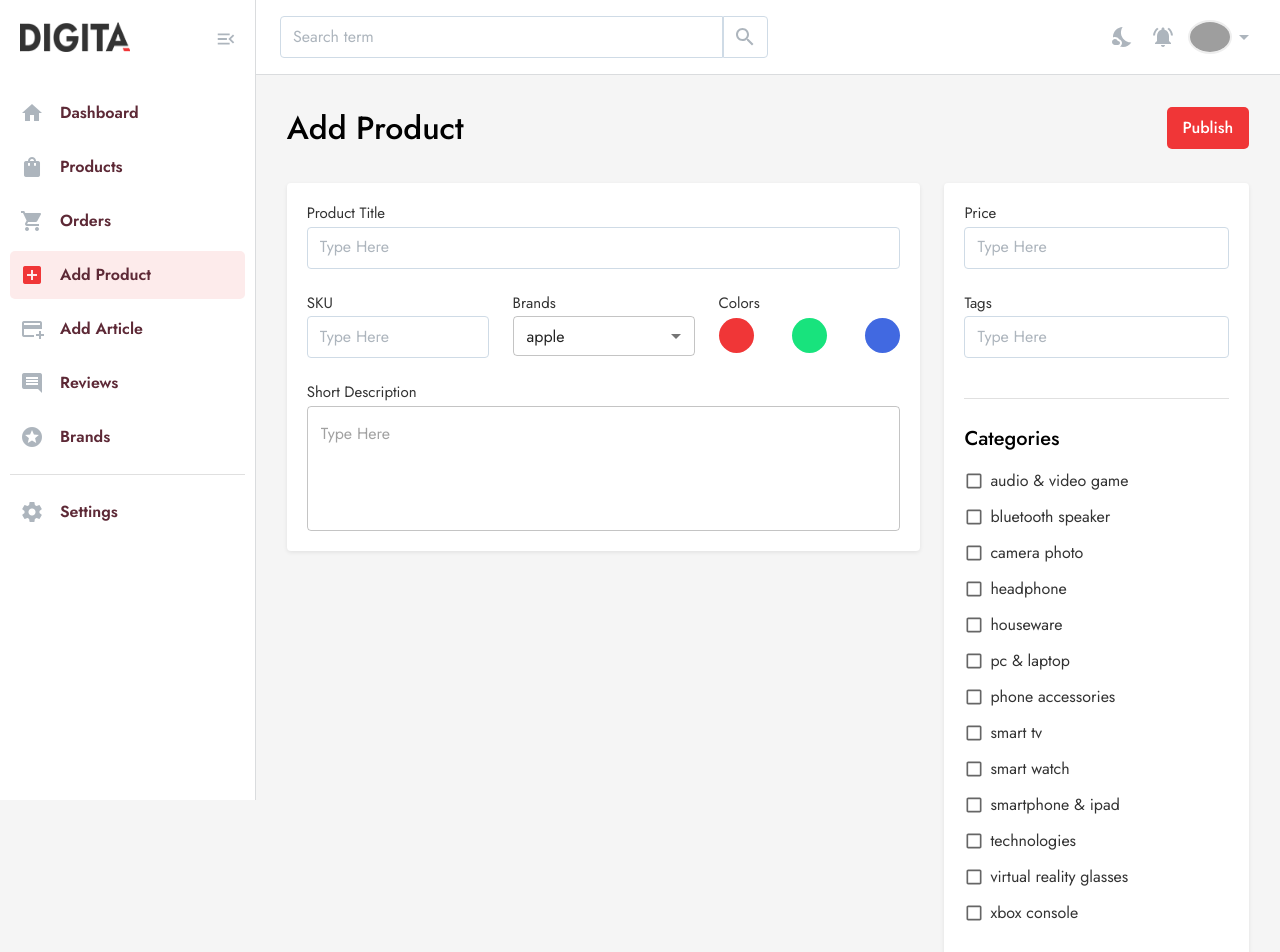
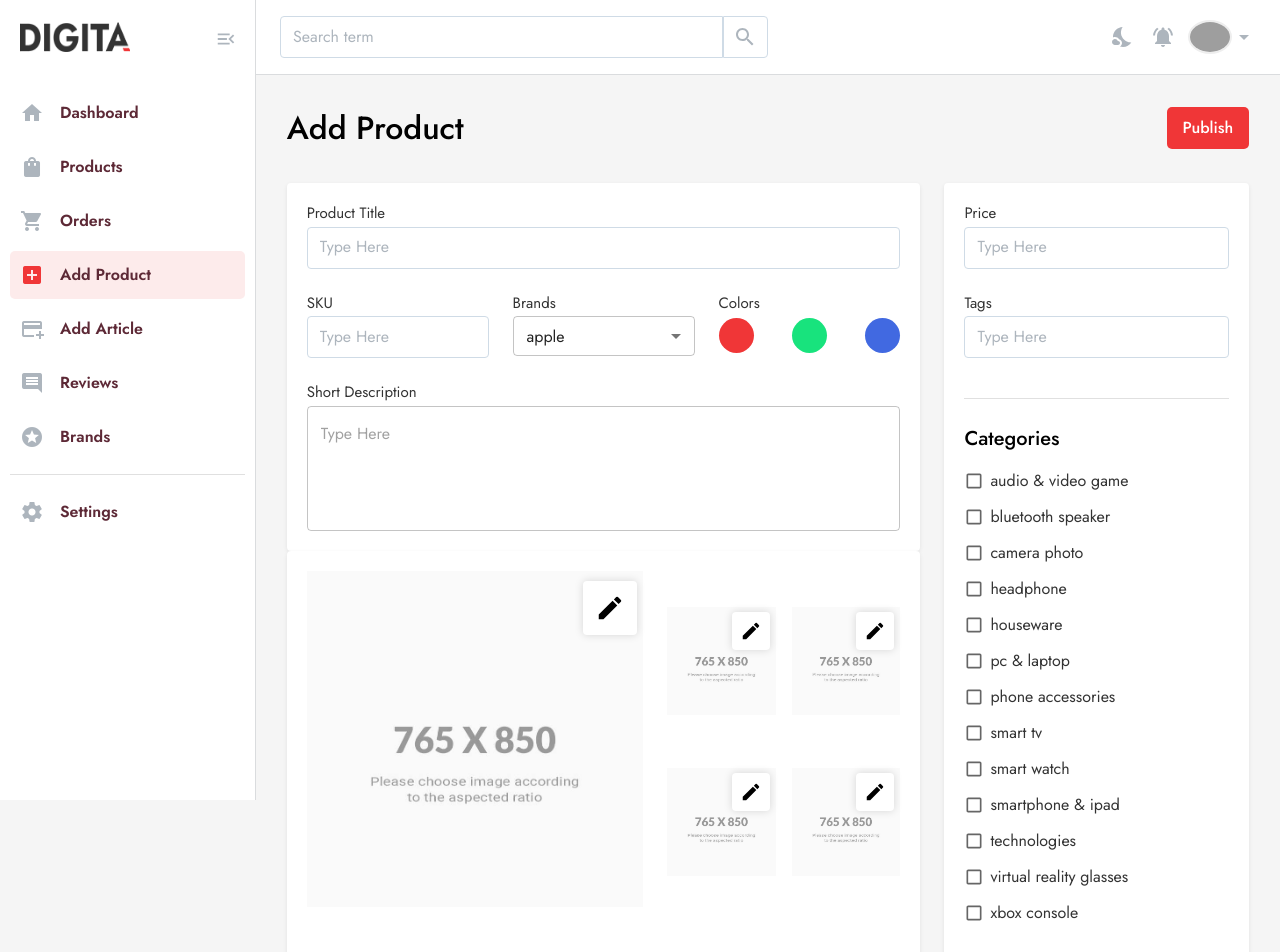
Before and after one commit to digita-webshop/digita-webshop-frontend, a React (Create React App) app: page /panel/add-product in a window 1280 px wide. Shown: the top 952 px of the page. Built offline with nearby package versions, Linux system fonts and the light colour scheme; grey boxes are pictures that could not be loaded.

Commit message:
feat(addProduct):add gallery ui

```diff
--- a/src/Components/AddProduct/AddProduct.tsx
+++ b/src/Components/AddProduct/AddProduct.tsx
@@ -1,6 +1,7 @@
 import { Grid } from "@mui/material";
 import ContentHeader from "./ContentHeader/ContentHeader";
 import Details from "./Details/Details";
+import Gallery from "./Gallery/Gallery";
 import Sidebar from "./Sidebar/Sidebar";
 
 function AddProduct() {
@@ -14,6 +15,9 @@ function AddProduct() {
           <Grid item xs={12}>
             <Details />
           </Grid>
+          <Grid item xs={12}>
+            <Gallery />
+          </Grid>
         </Grid>
         <Grid item xs={12} md={4}>
           <Sidebar />
--- /dev/null
+++ b/src/Components/AddProduct/Gallery/Gallery.tsx
@@ -0,0 +1,53 @@
+import { Edit } from "@mui/icons-material";
+import { Box, Grid } from "@mui/material";
+import { ImageWrapper } from "../../../Styles/AddProduct";
+import { CardWrapper } from "../../../Styles/panelCommon";
+import previewImg from "../../../Assets/Images/upload-preview.jpg";
+
+function Gallery() {
+  return (
+    <CardWrapper>
+      <Grid container spacing={3}>
+        <Grid item xs={12} sm={7}>
+          <ImageWrapper className="main">
+            <input type={"file"} />
+            <img src={previewImg} alt="product-img" />
+            <Edit />
+          </ImageWrapper>
+        </Grid>
+        <Grid container item xs={12} sm={5} spacing={2}>
+          <Grid item xs={6} sm={6} display={"flex"}>
+            <ImageWrapper>
+              <input type={"file"} />
+              <img src={previewImg} alt="product-img" />
+              <Edit />
+            </ImageWrapper>
+          </Grid>
+          <Grid item xs={6} sm={6} display={"flex"}>
+            <ImageWrapper>
+              <input type={"file"} />
+              <img src={previewImg} alt="product-img" />
+              <Edit />
+            </ImageWrapper>
+          </Grid>
+          <Grid item xs={6} sm={6}>
+            <ImageWrapper>
+              <input type={"file"} />
+              <img src={previewImg} alt="product-img" />
+              <Edit />
+            </ImageWrapper>
+          </Grid>
+          <Grid item xs={6} sm={6}>
+            <ImageWrapper>
+              <input type={"file"} />
+              <img src={previewImg} alt="product-img" />
+              <Edit />
+            </ImageWrapper>
+          </Grid>
+        </Grid>
+      </Grid>
+    </CardWrapper>
+  );
+}
+
+export default Gallery;
--- a/src/Styles/AddProduct/index.tsx
+++ b/src/Styles/AddProduct/index.tsx
@@ -51,3 +51,63 @@ export const categoryCheckboxStyles = {
     fontSize: "20px",
   },
 };
+
+export const ImageWrapper = styled(Box)(({ theme }) => ({
+  position: "relative",
+  margin: "auto",
+  maxHeight: "168px",
+  maxWidth: "168px",
+  width: "100%",
+  height: "100%",
+  [theme.breakpoints.up("sm")]: {
+    width: "100%",
+    height: "60%",
+  },
+  img: {
+    width: "100%",
+    height: "100%",
+    objectFit: "cover",
+  },
+
+  "&.main": {
+    height: "calc(100vmin - 67px)",
+    maxHeight: "unset",
+    maxWidth: "unset",
+    [theme.breakpoints.up("sm")]: {
+      height: "89%",
+    },
+    "& .MuiSvgIcon-root": {
+      top: "10px",
+      right: "6px",
+      padding: "12px",
+      fontSize: "30px",
+    },
+  },
+  input: {
+    visibility: "hidden",
+    position: "absolute",
+    width: "100%",
+  },
+  "& .MuiSvgIcon-root": {
+    boxShadow: "0px 0px 8px 0px rgb(0 0 0 / 15%)",
+    position: "absolute",
+    top: "10px",
+    right: "6px",
+    backgroundColor: "white",
+    borderRadius: "4px",
+    padding: "8px",
+    cursor: "pointer",
+    [theme.breakpoints.up("sm")]: {
+      top: "5px",
+      padding: "6px",
+    },
+    [theme.breakpoints.up("md")]: {
+      padding: "4px",
+      fontSize: "18px",
+    },
+    [theme.breakpoints.up("lg")]: {
+      padding: "8px",
+      fontSize: "22px",
+    },
+  },
+}));
```
Also changed, not shown: src/Assets/Images/upload-preview.jpg (added).
